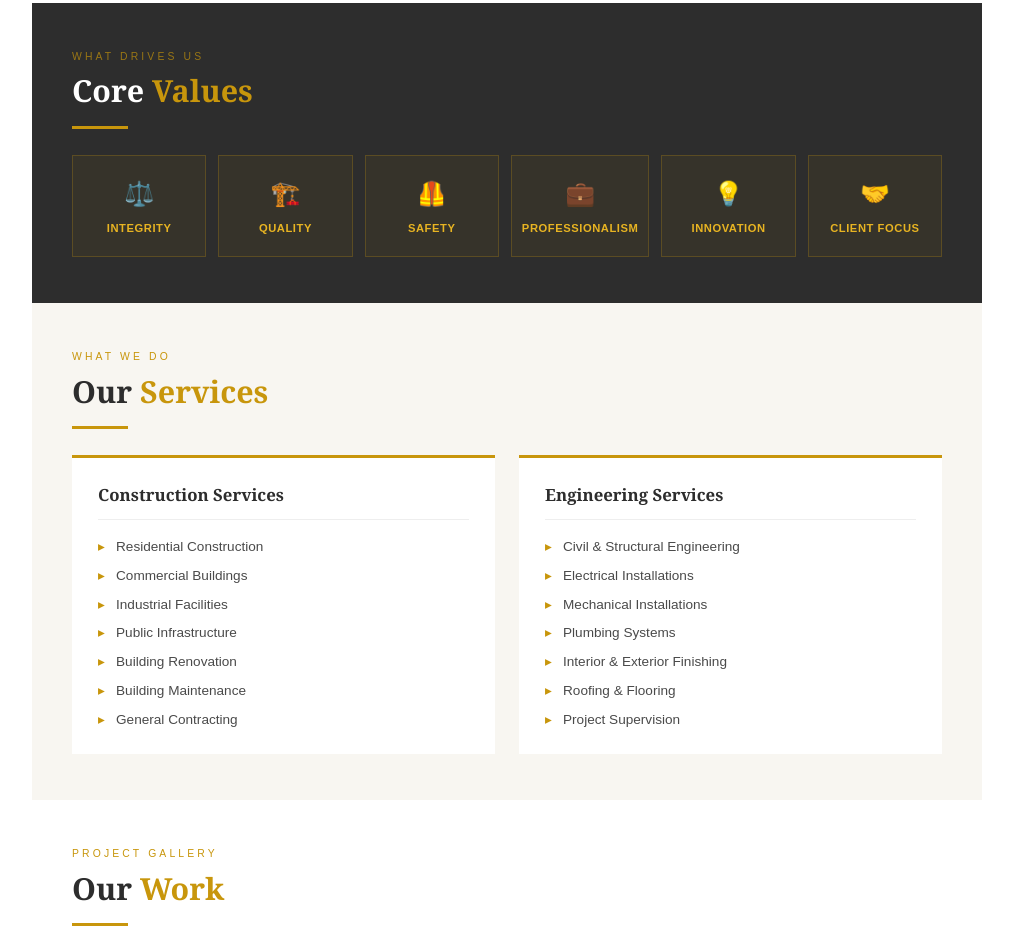
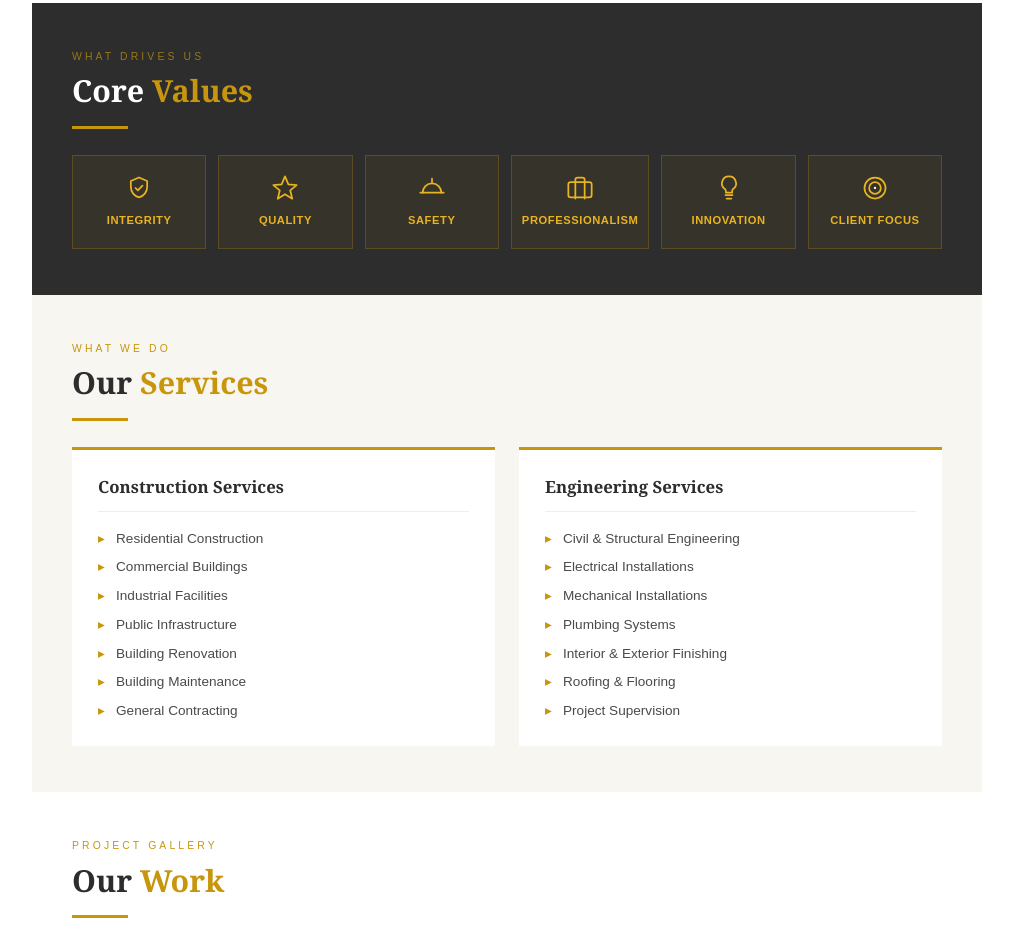
Before and after one commit to segunajibola/nbs-nig, a plain HTML site: page index.html in a window 1280 px wide. Shown: the part 1022-1963 px from the top of the page, without its empty margins (133-1146 px from the left). Drawn offline with Linux system fonts and the light colour scheme.

Commit message:
editBody

```diff
--- a/index.html
+++ b/index.html
@@ -231,8 +231,15 @@
       }
 
       .value-icon {
-        font-size: 1.5rem;
-        margin-bottom: 8px;
+        display: flex;
+        justify-content: center;
+        margin-bottom: 10px;
+      }
+
+      .value-icon svg {
+        width: 28px;
+        height: 28px;
+        stroke: var(--gold-light);
       }
 
       .value-item h4 {
@@ -661,27 +668,39 @@
         <div class="section-divider"></div>
         <div class="values-grid">
           <div class="value-item">
-            <div class="value-icon">⚖️</div>
+            <div class="value-icon">
+              <svg viewBox="0 0 24 24" fill="none" stroke-width="1.5" stroke-linecap="round" stroke-linejoin="round"><path d="M12 3l7 3v5c0 4.5-3 8-7 9-4-1-7-4.5-7-9V6l7-3z"/><path d="M9 12l2 2 4-4"/></svg>
+            </div>
             <h4>Integrity</h4>
           </div>
           <div class="value-item">
-            <div class="value-icon">🏗️</div>
+            <div class="value-icon">
+              <svg viewBox="0 0 24 24" fill="none" stroke-width="1.5" stroke-linecap="round" stroke-linejoin="round"><path d="M12 2l2.9 6.9 7.1.6-5.5 4.6 1.7 7.1L12 17.3 5.8 21.2l1.7-7.1L2 9.5l7.1-.6L12 2z"/></svg>
+            </div>
             <h4>Quality</h4>
           </div>
           <div class="value-item">
-            <div class="value-icon">🦺</div>
+            <div class="value-icon">
+              <svg viewBox="0 0 24 24" fill="none" stroke-width="1.5" stroke-linecap="round" stroke-linejoin="round"><path d="M12 4v3"/><path d="M4 16a8 8 0 0116 0"/><path d="M2 16h20"/></svg>
+            </div>
             <h4>Safety</h4>
           </div>
           <div class="value-item">
-            <div class="value-icon">💼</div>
+            <div class="value-icon">
+              <svg viewBox="0 0 24 24" fill="none" stroke-width="1.5" stroke-linecap="round" stroke-linejoin="round"><rect x="2" y="7" width="20" height="13" rx="2"/><path d="M16 21V5a2 2 0 00-2-2h-4a2 2 0 00-2 2v16"/></svg>
+            </div>
             <h4>Professionalism</h4>
           </div>
           <div class="value-item">
-            <div class="value-icon">💡</div>
+            <div class="value-icon">
+              <svg viewBox="0 0 24 24" fill="none" stroke-width="1.5" stroke-linecap="round" stroke-linejoin="round"><path d="M9 18h6"/><path d="M10 21h4"/><path d="M12 2a6 6 0 00-3.5 10.9c.5.4.8 1.1.8 1.7V16h5.4v-1.4c0-.6.3-1.3.8-1.7A6 6 0 0012 2z"/></svg>
+            </div>
             <h4>Innovation</h4>
           </div>
           <div class="value-item">
-            <div class="value-icon">🤝</div>
+            <div class="value-icon">
+              <svg viewBox="0 0 24 24" fill="none" stroke-width="1.5" stroke-linecap="round" stroke-linejoin="round"><circle cx="12" cy="12" r="9"/><circle cx="12" cy="12" r="5"/><circle cx="12" cy="12" r="1" fill="currentColor" stroke="none"/></svg>
+            </div>
             <h4>Client Focus</h4>
           </div>
         </div>
```
